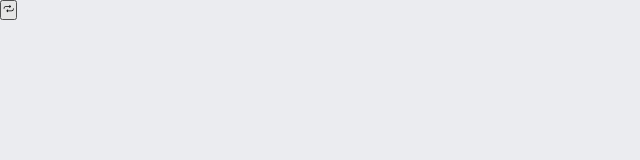
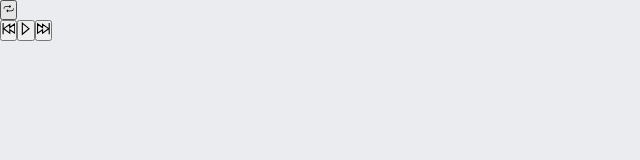
Before and after one commit to WildCodeSchool/2023-02-js-btz-wild-note, a React (Create React App) app: page /Player in a window 1280 px wide. Shown: the top 160 px of the page, without its empty margins (0-640 px from the left). Built offline with nearby package versions, Linux system fonts and the light colour scheme.

Commit message:
creation PlayerNextPlayPrevBtn.jsx

```diff
--- /dev/null
+++ b/src/components/Player-components/PlayerNextPlayPrevBtn.jsx
@@ -0,0 +1,20 @@
+import React from 'react'
+import { GrCaretNext } from 'react-icons/gr'
+import { GrChapterPrevious } from 'react-icons/gr'
+import { GrChapterNext } from 'react-icons/gr'
+
+
+
+
+const PlayerNextPlayPrevBtn = () => {
+    return (
+        <div className='PlayerNextPlayPrevBtn'>
+            <button><GrChapterPrevious /></button>
+            <button><GrCaretNext /></button>
+            <button><GrChapterNext /></button>
+
+        </div>
+    )
+}
+
+export default PlayerNextPlayPrevBtn
--- a/src/components/Player-components/PlayerShuffle.jsx
+++ b/src/components/Player-components/PlayerShuffle.jsx
@@ -2,7 +2,9 @@ import React from 'react'
 
 const PlayerShuffle = () => {
     return (
-        <div>PlayerShuffle</div>
+        <div className='PlayerShuffle'>
+            <button></button>
+        </div>
     )
 }
 
--- a/src/pages/Player.jsx
+++ b/src/pages/Player.jsx
@@ -1,9 +1,12 @@
 import React from 'react'
 import PlayerReplayBtn from '../components/Player-components/PlayerReplayBtn'
-
+import PlayerNextPlayPrevBtn from '../components/Player-components/PlayerNextPlayPrevBtn'
 const Player = () => {
     return (
-        <div><PlayerReplayBtn /></div>
+        <div>
+            <PlayerReplayBtn />
+            <PlayerNextPlayPrevBtn />
+        </div>
     )
 }
 
```
Also changed, not shown: src/components/Player-components/PlayerNextPrevBtn.jsx (deleted, +0 -9 lines), src/components/Player-components/PlayerPlayPauseBtn.jsx (deleted, +0 -9 lines), src/components/Player-components/PlayerPlayPauseBtn.css (deleted).
